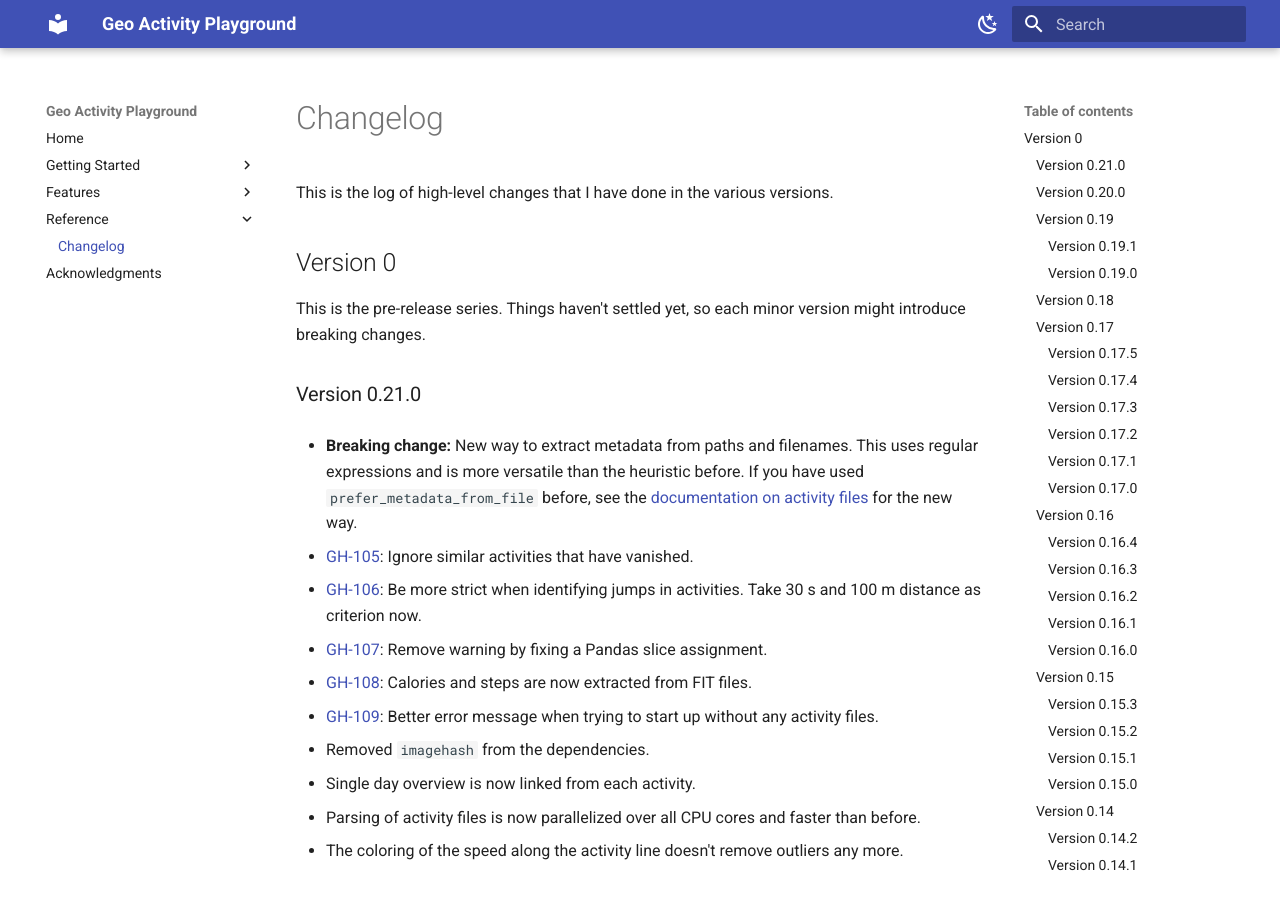
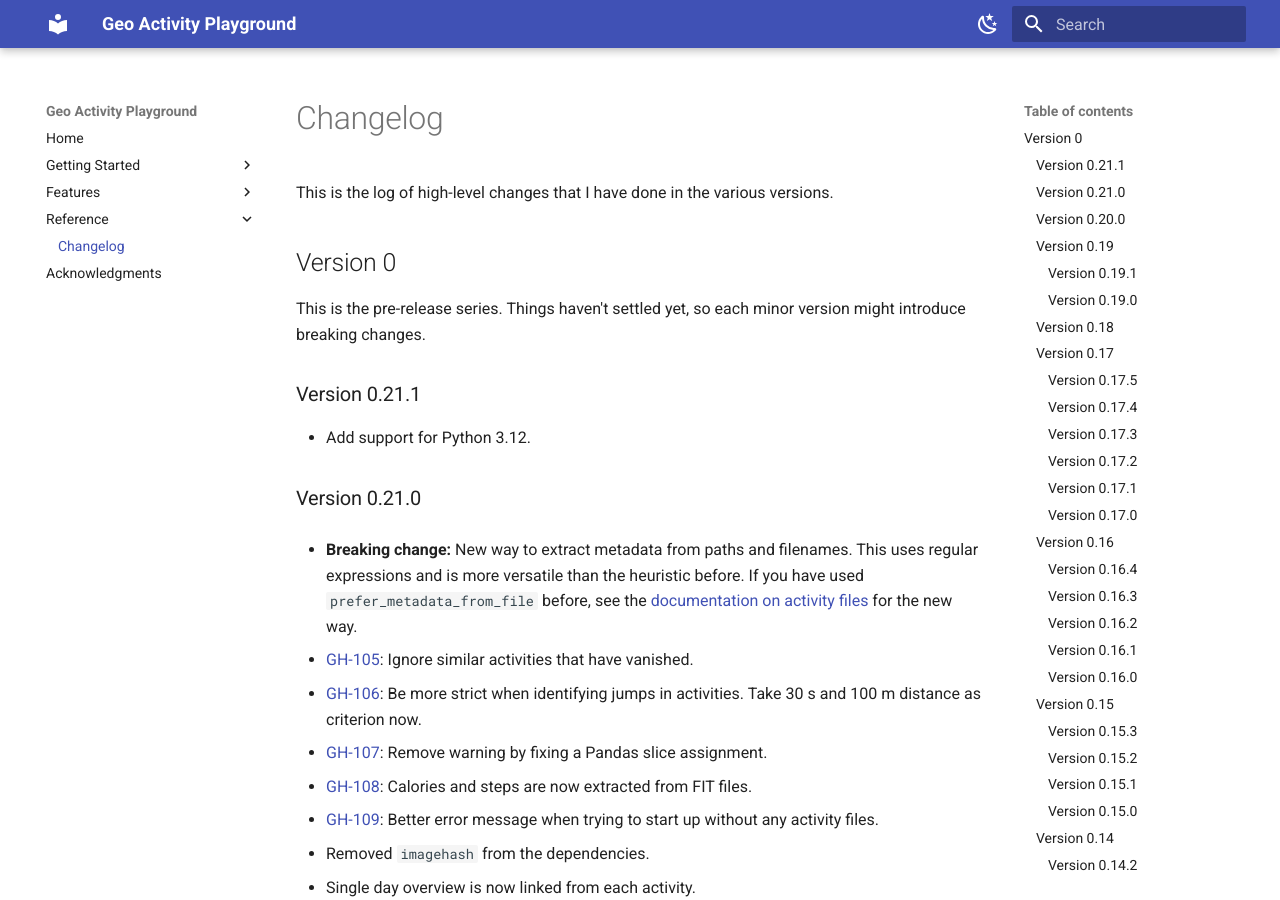
Before and after one commit to martin-ueding/geo-activity-playground, an MkDocs documentation site: the page built from docs/reference/changelog.md, in a window 1280 px wide and 900 px high. Built offline with MkDocs 1.6.1 and Material for MkDocs 9.7.7, drawn with Linux system fonts in a browser that asks for light colours.

Commit message:
Version 0.21.1

```diff
--- a/docs/reference/changelog.md
+++ b/docs/reference/changelog.md
@@ -5,6 +5,10 @@
 ## Version 0
 
 This is the pre-release series. Things haven't settled yet, so each minor version might introduce breaking changes.
+
+### Version 0.21.1
+
+- Add support for Python 3.12.
 
 ### Version 0.21.0
 
--- a/pyproject.toml
+++ b/pyproject.toml
@@ -1,6 +1,6 @@
 [tool.poetry]
 name = "geo-activity-playground"
-version = "0.21.0"
+version = "0.21.1"
 description = "Analysis of geo data activities like rides, runs or hikes."
 authors = ["Martin Ueding <mu@martin-ueding.de>"]
 license = "MIT"
```
